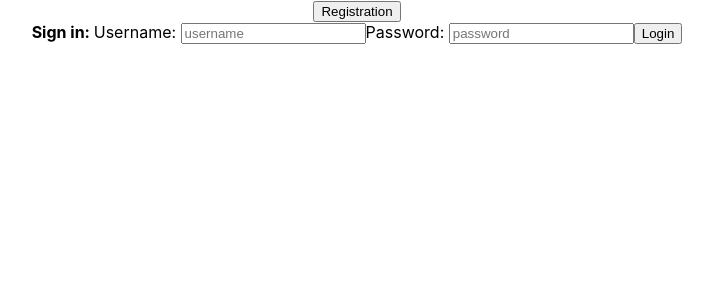
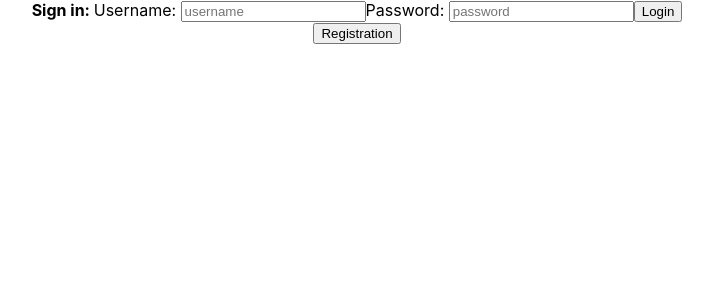
Before and after one commit to sz-sebestyen/mask-stock-billingo, a React (Create React App) app in the folder Frontend/: page / in a window 1280 px wide. Shown: the top 300 px of the page, without its empty margins (283-996 px from the left). Built offline with nearby package versions, Linux system fonts and the light colour scheme.

Commit message:
small changes

```diff
--- a/Frontend/src/App.js
+++ b/Frontend/src/App.js
@@ -10,7 +10,7 @@ import './App.css';
 // TODO: logoutra??
 
 function App() {
-  const [loggedIn, setLoggedIn] = useState(false);
+  //
   // const [regUsername, setRegUsername] = useState("");
   // const [regPassword, setRegPassword] = useState("");
   // const [loginUsername, setLoginUsername] = useState("");
@@ -18,14 +18,14 @@ function App() {
 
   return (
     <div className="App">
-      {loggedIn ?
-        <Logout />
+      {/* {loggedIn ? */}
+      {/* <Logout />
         :
-        <>
-          <Register />
-          <Login />
-        </>
-      }
+        <> */}
+      {/* <Register /> */}
+      <Login />
+      {/* </>
+      } */}
 
     </div>
   );
--- a/Frontend/src/components/Login.jsx
+++ b/Frontend/src/components/Login.jsx
@@ -1,5 +1,6 @@
 import { useState, useEffect } from "react";
 import axios from "axios";
+import Register from "./Register";
 import Logout from "./Logout";
 import "./RegLogin.css";
 
@@ -27,6 +28,7 @@ export default function Login() {
 	return (
 		<>
 			{loggedIn ? <Logout /> :
+				<>
 					<div>
 						<b>Sign in: </b>
 					Username: <input type="text" id="loginId" placeholder="username"
@@ -37,6 +39,8 @@ export default function Login() {
 						/>
 						<button onClick={login}>Login</button>
 					</div>
+					<Register />
+				</>
 			}
 
 		</>
```
Also changed, not shown: 1 other file (tests, documents, lock files or other folders). Lines whose indentation alone changed are shown as unchanged.
